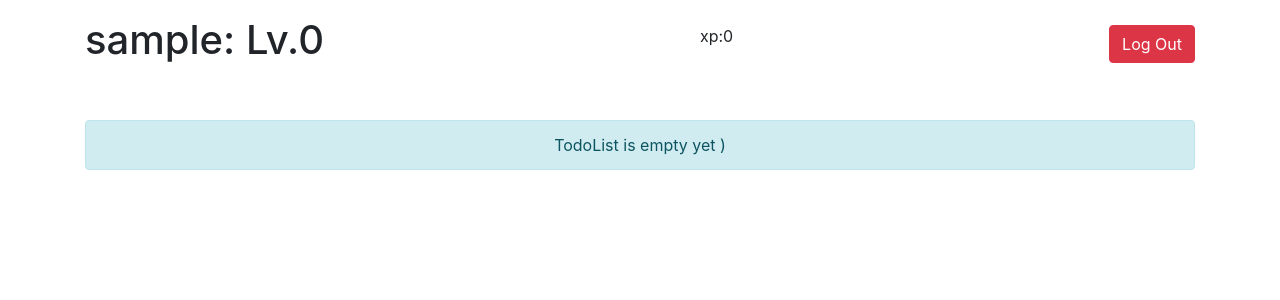
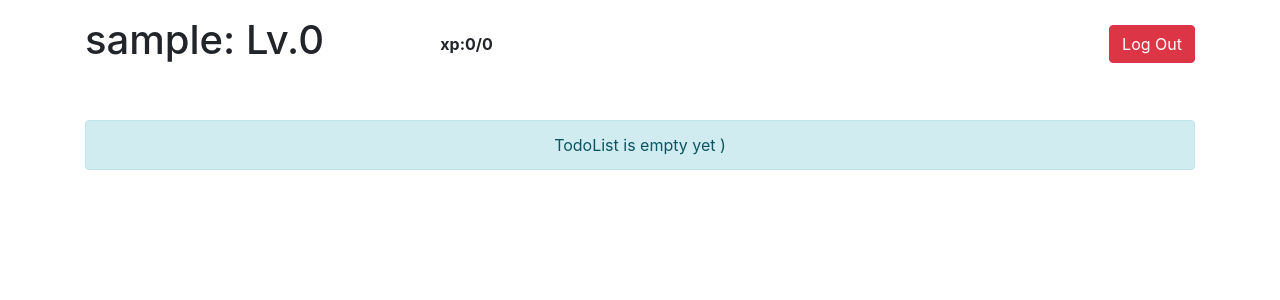
Before and after one commit to kuroye/djangoToDoList, a Django app: page / in a window 1280 px wide. Shown: the top 300 px of the page. Run offline with Django 4.2, Linux system fonts and the light colour scheme; the visitor is signed in with stand-in values (Sample User, id 1); data comes from the database, SQL or seed files in the repository; data that the repository does not hold is empty; some libraries are stand-ins or nearby versions.

Commit message:
update: :hammer: add max xp

```diff
--- a/templates/index.html
+++ b/templates/index.html
@@ -85,7 +85,8 @@
 <div class="container d-flex flex-column mb-4 wrapper">
     <div class="w-100 d-flex justify-content-between align-items-center mt-3 mb-5 todo-list-header">
         <h1>{{ user.username }}: Lv.{{ user.level }}</h1>
-        <p>xp:{{ user.xp }}</p>
+        <b style="padding-right: 500px">xp:{{ user.xp }}/{{ max_xp }}</b>
+
         <a class="btn btn-danger" href="{% url 'logout' %}">Log Out</a>
     </div>
 
```
